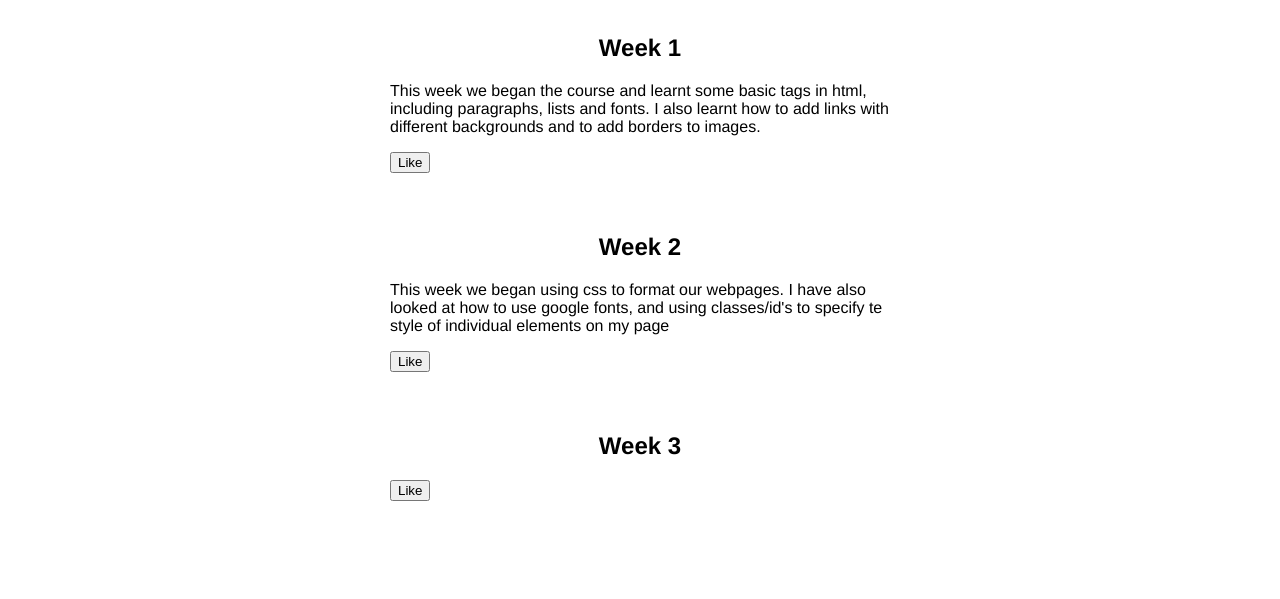
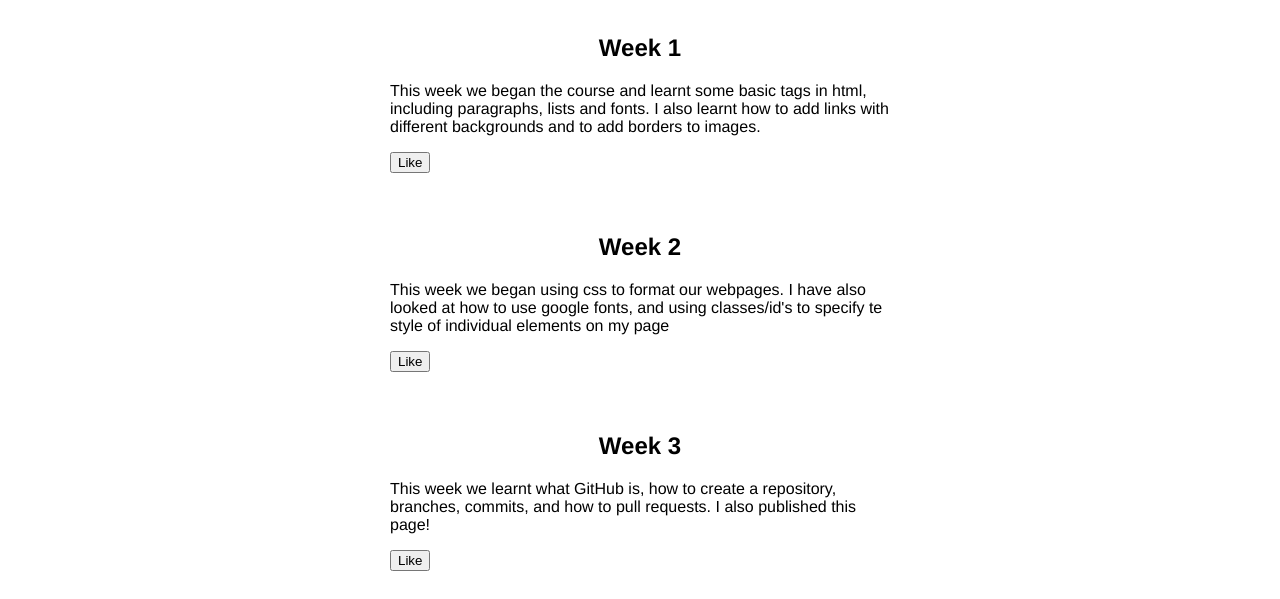
Before and after one commit to alicepaterson/aliceblog.github.io, a plain HTML site: page blog-page.html in a window 1280 px wide. Shown: the part 604-1203 px from the top of the page. Before the commit the page ends 1133 px from the top, so only its background shows below. Drawn offline with Linux system fonts and the light colour scheme.

Commit message:
Updating blog week 3
I added text to the paragraph about what we did this week

```diff
--- a/blog-page.html
+++ b/blog-page.html
@@ -29,7 +29,7 @@
   </article>
   <article>
     <h2>Week 3</h2>
-    <p></p>
+    <p>This week we learnt what GitHub is, how to create a repository, branches, commits, and how to pull requests. I also published this page!</p>
     <button>Like</button>
   </article>
   <script>
```
